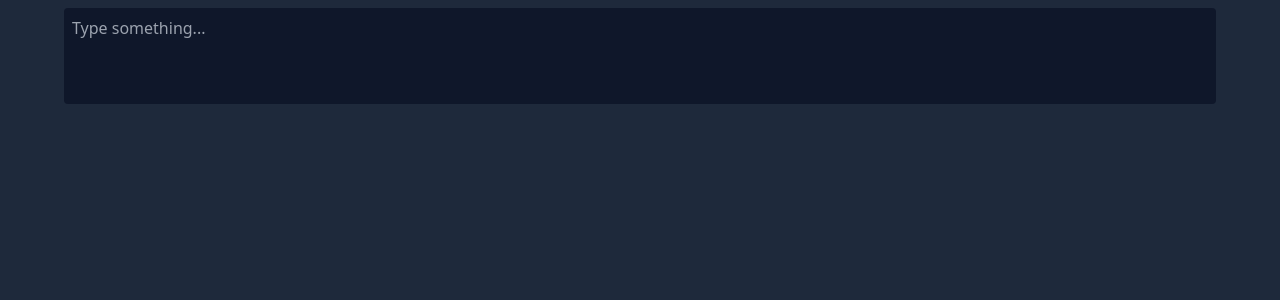
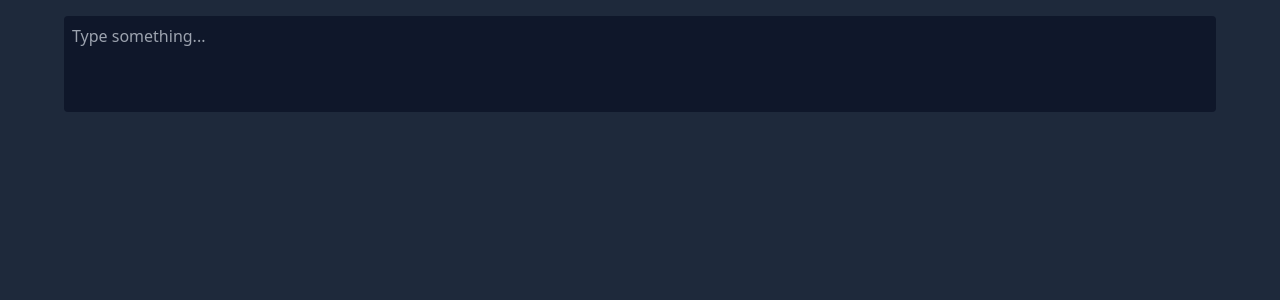
Before and after one commit to insane-git/chatgpt-inline-autocompletion, a Next.js app: page / in a window 1280 px wide. Shown: the top 300 px of the page. Built offline with nearby package versions, Linux system fonts and the light colour scheme.

Commit message:
Update globals.css

```diff
--- a/app/globals.css
+++ b/app/globals.css
@@ -79,7 +79,7 @@
   }
 }
 body {
-  @apply text-white bg-slate-800 min-h-[95vh];
+  @apply text-white bg-slate-800 min-h-screen py-2;
 }
 textarea {
   @apply rounded resize-none outline-slate-900 bg-slate-900 ;
```
